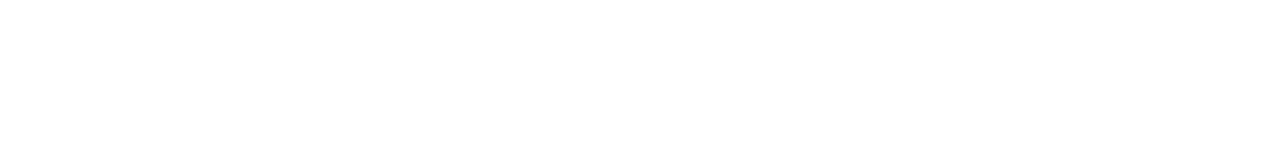
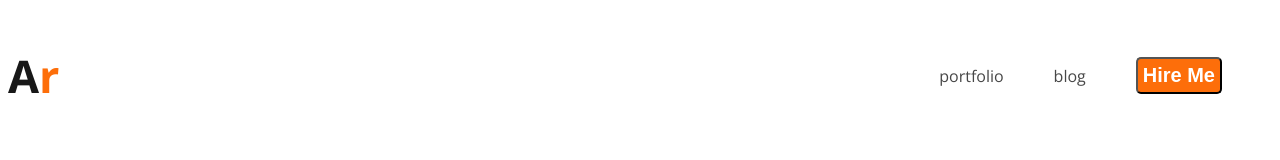
Before and after one commit to Ar-Dihan/Web-developer-portfolio, a plain HTML site: page index.html in a window 1280 px wide. Drawn offline with nearby package versions, Linux system fonts and the light colour scheme.

Commit message:
nav complete

```diff
--- a/index.html
+++ b/index.html
@@ -4,10 +4,22 @@
     <meta charset="UTF-8">
     <meta name="viewport" content="width=device-width, initial-scale=1.0">
     <title>Web developer portfolio</title>
+    <link rel="preconnect" href="https://fonts.googleapis.com">
+<link rel="preconnect" href="https://fonts.gstatic.com" crossorigin>
+<link href="https://fonts.googleapis.com/css2?family=Open+Sans:wght@300;400;600;700&display=swap" rel="stylesheet">
+
+    <link rel="stylesheet" href="styles/style.css">
 </head>
 <body>
     <header>
-
+        <nav>
+            <h2 class="nav_title">A<span class="orange-r">r</span></h2>
+            <ul>
+                <li><a href="">portfolio</a></li>
+                <li><a href="">blog</a></li>
+                <li><button class="button-primary">Hire Me</button></li>
+            </ul>
+        </nav>
     </header>
 
     <main>
--- /dev/null
+++ b/styles/style.css
@@ -0,0 +1,55 @@
+body {
+    font-family: 'Open Sans', sans-serif;
+  }
+
+
+/* nav style*/
+nav{
+    display: flex;
+}
+
+.nav_title{
+    color: #181818;
+    font-size: 45px;
+    font-weight: 800;
+}
+
+.orange-r{
+    color: #FD6E0A;
+}
+
+nav > ul{
+    display: flex;
+    align-items: center;
+}
+
+nav li{
+    list-style: none;
+    margin-right: 50px;
+}
+nav a {
+    text-decoration: none;
+    color: #474747;
+}
+
+.button-primary{
+    background-color: #FD6E0A;
+    color: white;
+    padding: 5px;
+    border-radius: 5px;
+    font-size: 20px;
+    font-weight: 700;
+}
+
+.button-primary:hover{
+    color: #FD6E0A;
+    background-color: white;
+    border: white 2px solid;
+
+}
+
+nav {
+    display: flex;
+    justify-content: space-between;
+    align-items: center;
+}
```
